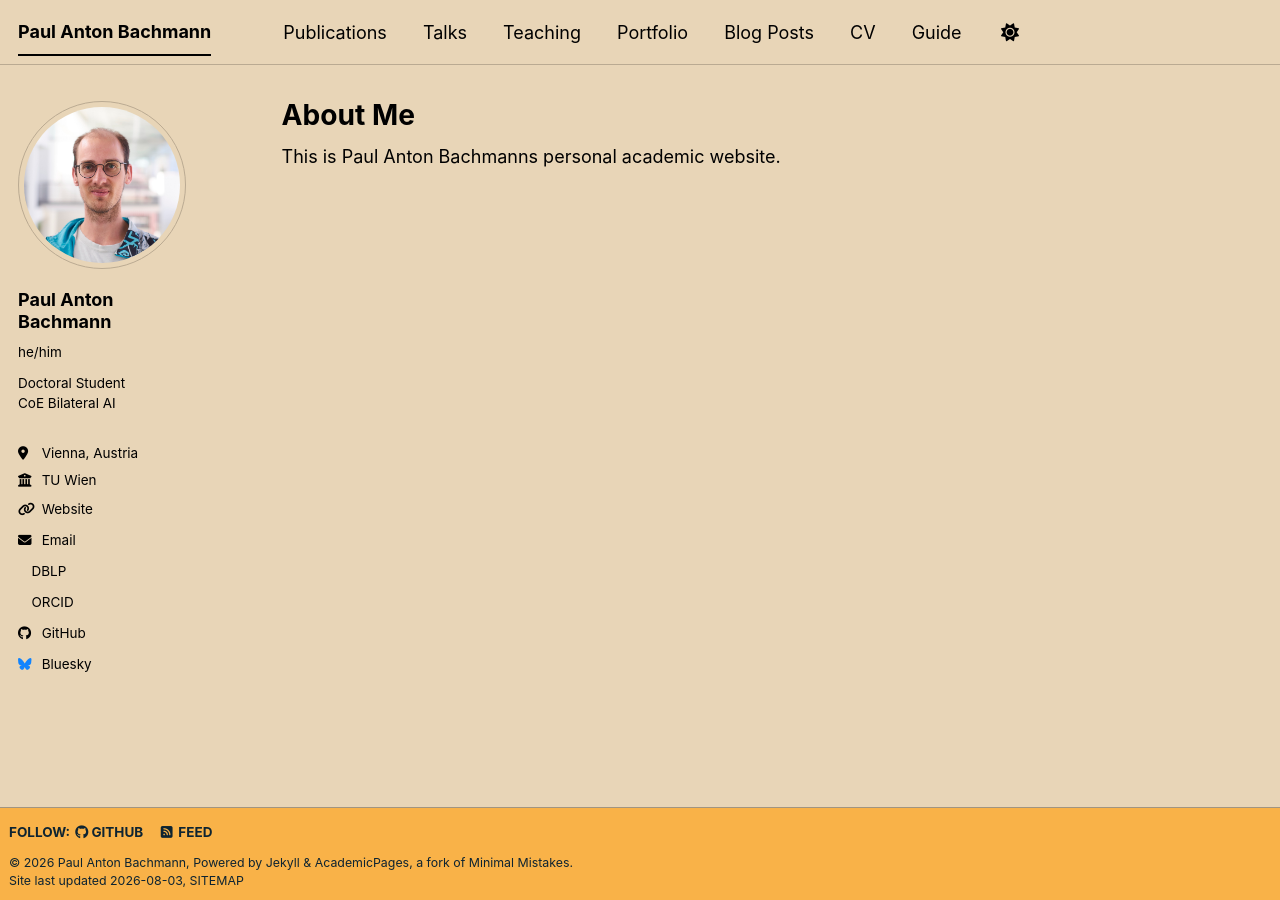
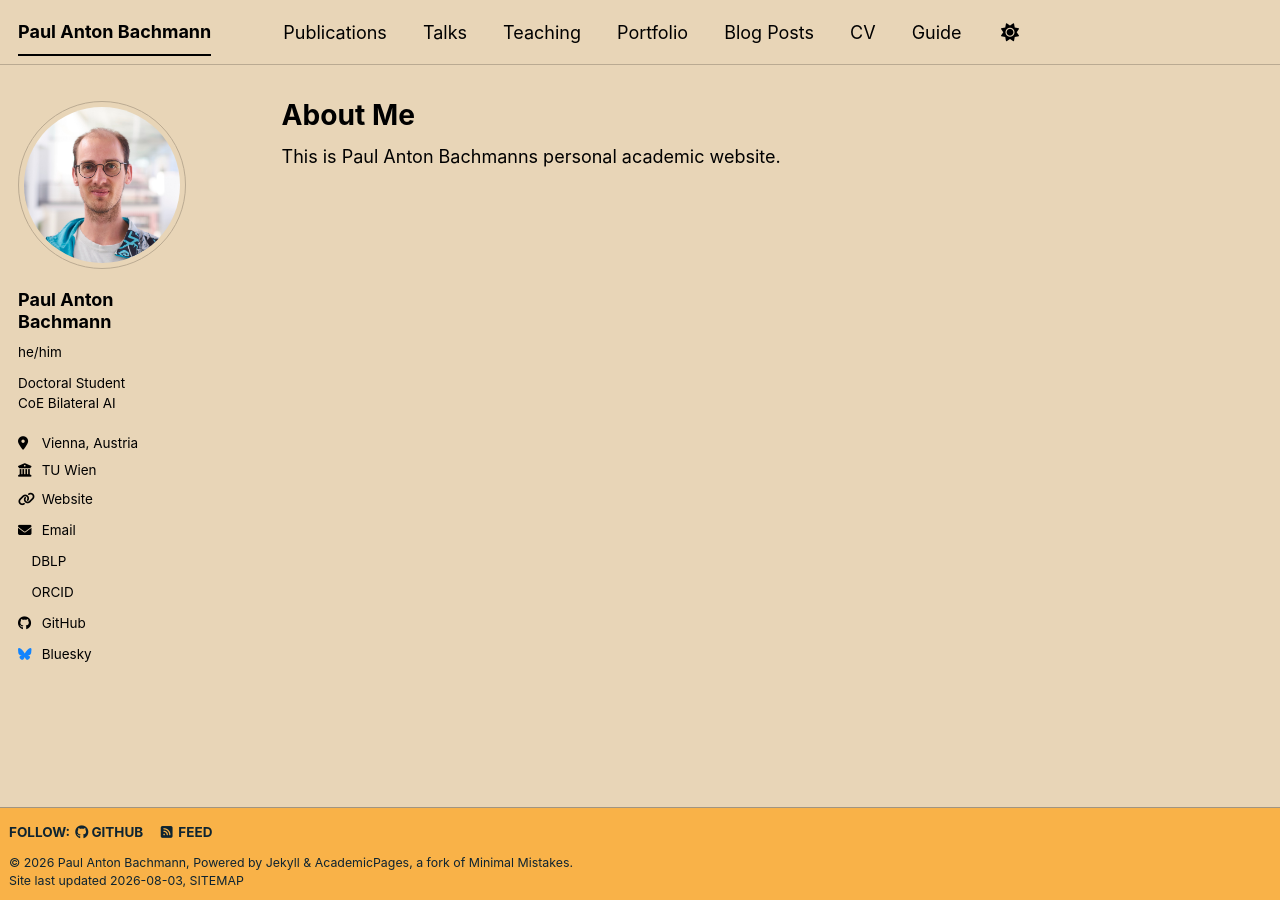
Before and after one commit to pabachmann/pabachmann.github.io, a Jekyll site: the page built from _pages/about.md, in a window 1280 px wide. Built offline with Jekyll 4.4.1, drawn with Linux system fonts in a browser that asks for light colours; a style sheet for code colours, icons or effects is not loaded.

Commit message:
Update _sidebar.scss

```diff
--- a/_sass/layout/_sidebar.scss
+++ b/_sass/layout/_sidebar.scss
@@ -168,9 +168,7 @@
 .author__content {
   display: table-cell;
   vertical-align: top;
-  padding: 10px;
-  padding-left: 15px;
-  padding-right: 25px;
+  padding: 10px 25px;             // oben/unten 10px, links/rechts 25px (symmetrisch)
   line-height: 1;
 
   @include breakpoint($large) {
@@ -221,7 +219,7 @@
 
   @include breakpoint($large) {
     margin-top: 10px;
-    margin-bottom: 20px;
+    margin-bottom: 10px;          // von 20px auf 10px verkleinert, jetzt konsistent
   }
 }
 
```
